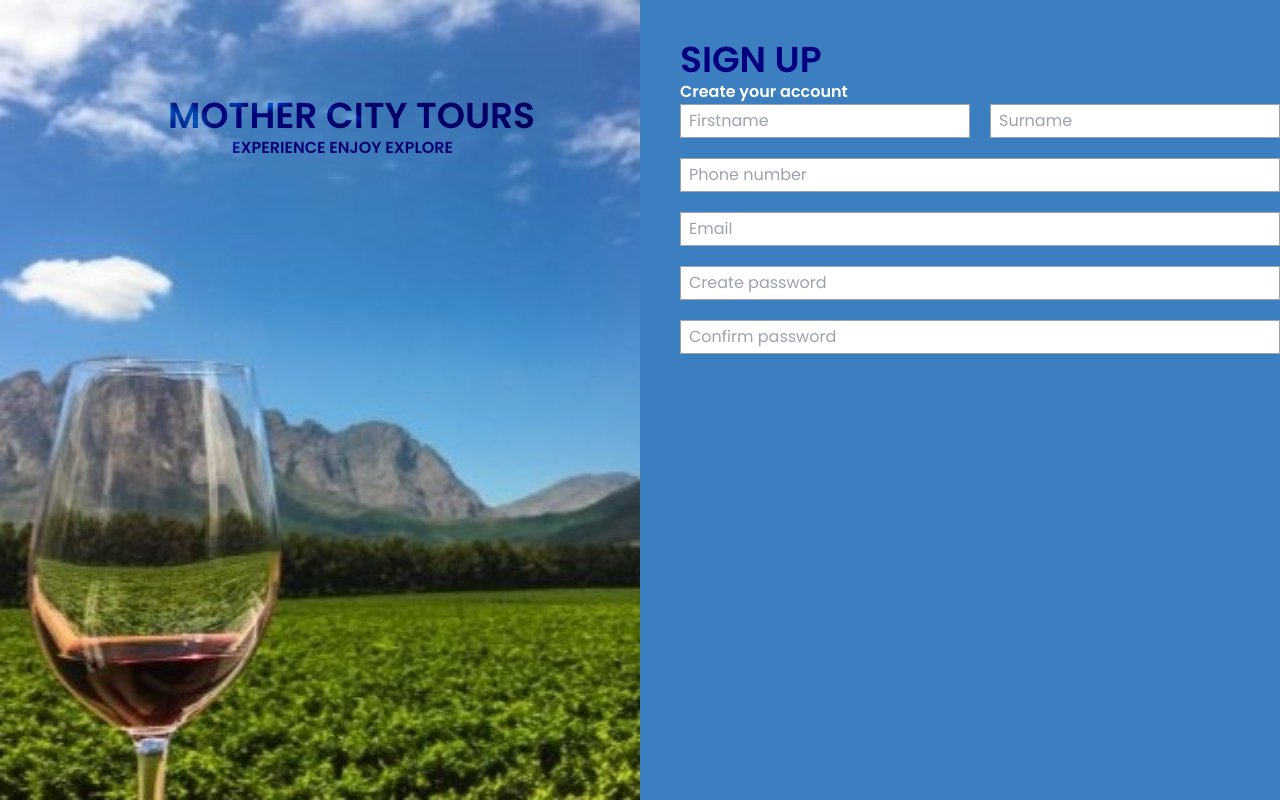
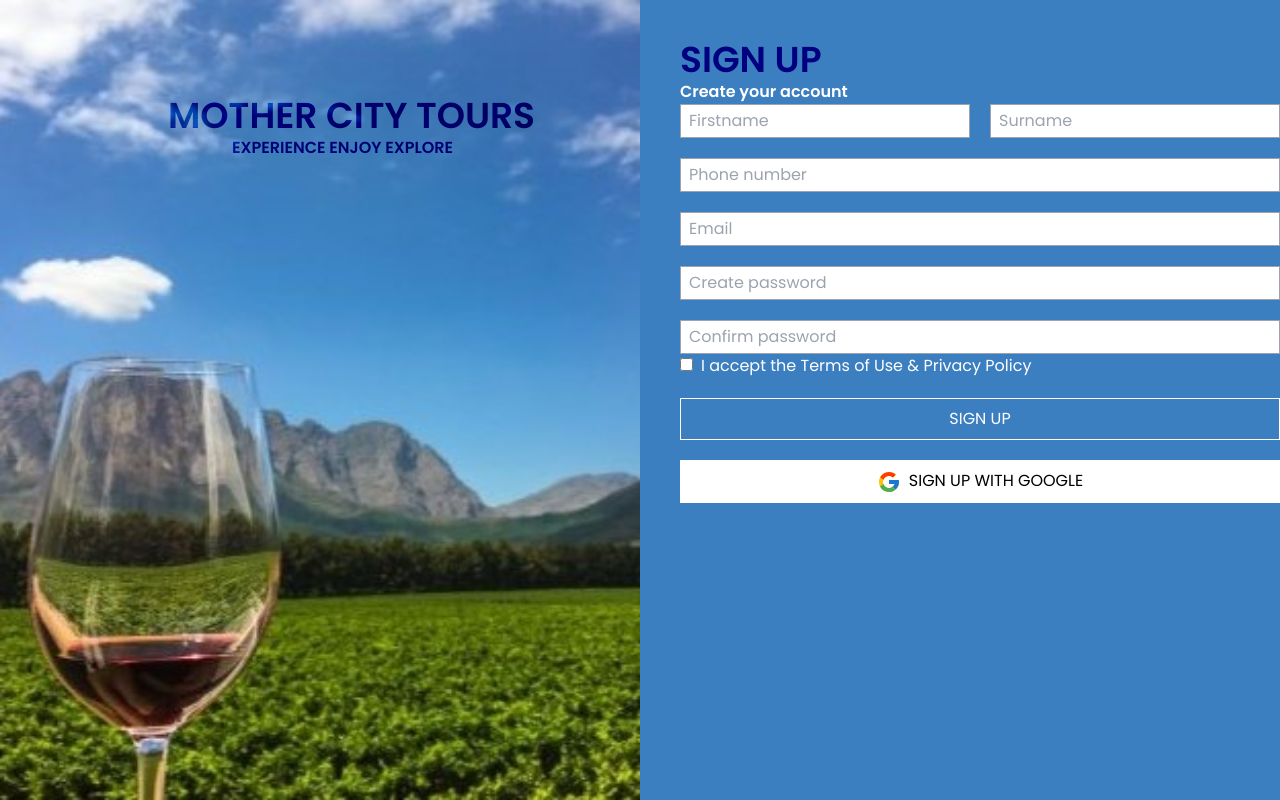
Before and after one commit to SimaPeter96/TravelLogWebsite, a React (Vite) app: page /signUp in a window 1280 px wide. Built offline with nearby package versions, Linux system fonts and the light colour scheme.

Commit message:
added buttons to the sign up page

```diff
--- a/src/Components/SignUp.jsx
+++ b/src/Components/SignUp.jsx
@@ -1,6 +1,7 @@
 import React from 'react'
 import ImgBg from '../Images/wineImg.jpg'
 import Img from '../Images/blueBg.png'
+import google from '../assets/google.svg'
 
 function SignUp() {
   return (
@@ -43,11 +44,20 @@ function SignUp() {
           <div className='mt-5'>
             <input type="text" placeholder="Confirm password" className='border border-gray-400 py-1 px-2 w-full'></input>
           </div>
+          <div className='mr-24'>
+              <input type='checkbox' name='ch'  id='ch' className='mr-2'/>
+              <span className="text-md text-white">I accept the Terms of Use & Privacy Policy </span>
+          </div>
           <div className='mt-5'>
+            <button className='w-full bg-transparent border border-white py-2 text-white hover:bg-blue-400'>SIGN UP</button>
+          </div>
+          <div className='mt-5'>
+            <button className='w-full bg-white border border-white py-2 text-black hover:bg-transparent'>
+            <img src={google} alt='' className='w-6 h-6 inline mr-2' />
+              SIGN UP WITH GOOGLE</button>
+          </div>
 
 
-
-          </div>
         </form>
       </div>
 
```
